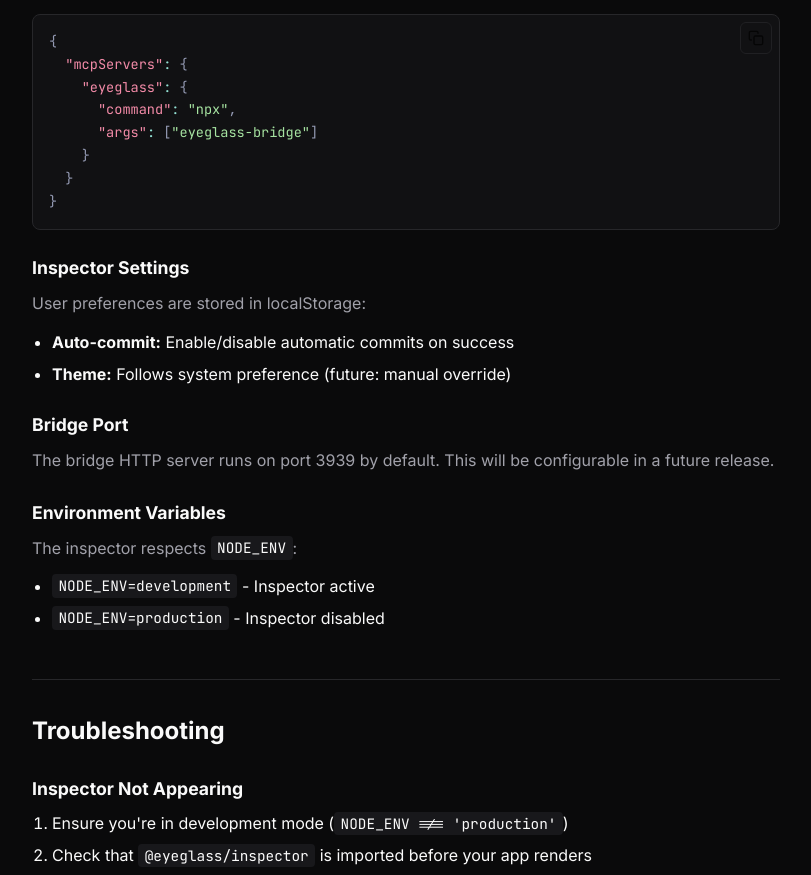
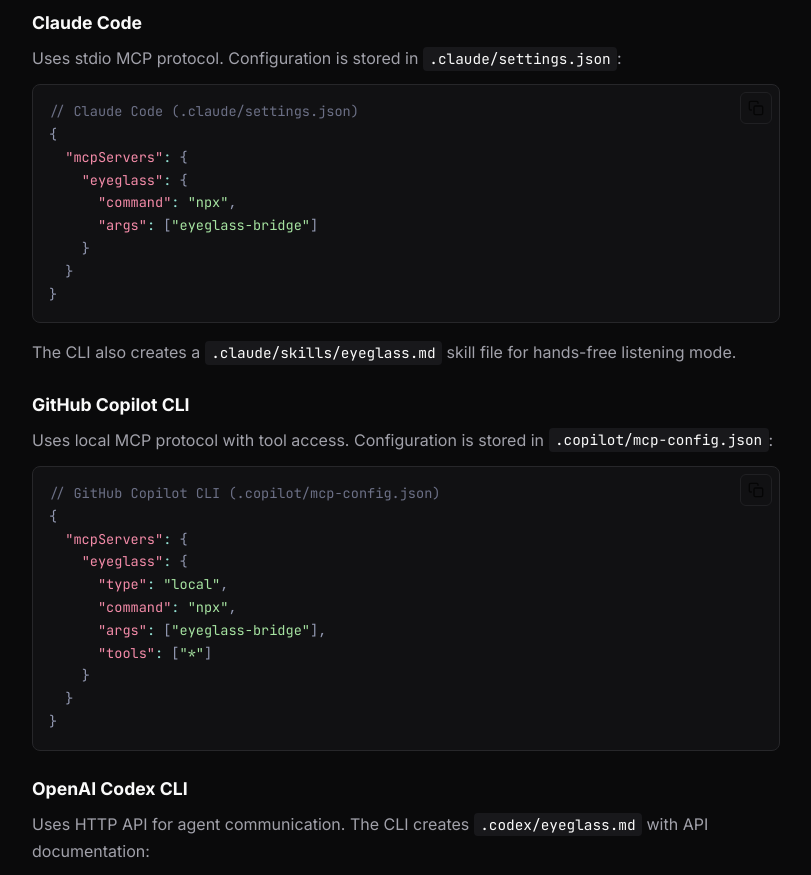
Before and after one commit to donutboyband/eyeglass_site, a React (Vite) app: page /docs/advanced in a window 1280 px wide. Shown: the part 1705-2580 px from the top of the page, without its empty margins (378-1189 px from the left). Built offline with nearby package versions, Linux system fonts and the light colour scheme.

Commit message:
[eyeglass:eyeglass-1770694965404-4hktoov] Multi-agent configs added

```diff
--- a/src/components/docs/pages/Advanced.tsx
+++ b/src/components/docs/pages/Advanced.tsx
@@ -57,7 +57,8 @@
   url: string;
 }`
 
-const mcpConfigCode = `{
+const mcpConfigCode = `// Claude Code (.claude/settings.json)
+{
   "mcpServers": {
     "eyeglass": {
       "command": "npx",
@@ -65,6 +66,36 @@
     }
   }
 }`
+
+const copilotConfigCode = `// GitHub Copilot CLI (.copilot/mcp-config.json)
+{
+  "mcpServers": {
+    "eyeglass": {
+      "type": "local",
+      "command": "npx",
+      "args": ["eyeglass-bridge"],
+      "tools": ["*"]
+    }
+  }
+}`
+
+const codexConfigCode = `// Codex CLI uses HTTP endpoints
+// Base URL: http://localhost:3300/api
+
+// 1. Poll for requests:
+//    GET /request - returns { element, userNote } or null
+//
+// 2. Send status updates:
+//    POST /status { status: "idle" | "pending" | "fixing" | "success" | "failed", message?: string }
+//
+// 3. Log thoughts/actions:
+//    POST /thought { content: string }
+//    POST /action { action: "reading" | "writing" | "searching" | "thinking", target: string, complete?: boolean }
+//
+// 4. Ask user questions:
+//    POST /question { question: string, options: string[] }
+//
+// See .codex/eyeglass.md for implementation details`
 
 export function Advanced() {
   return (
@@ -77,20 +108,30 @@
 
       <section className="docs-section" id="configuration">
         <h2>Configuration</h2>
+        <p>Eyeglass supports multiple AI coding agents. The CLI automatically configures the appropriate settings for your chosen agent(s).</p>
 
-        <h3>MCP Server Config</h3>
-        <p>The bridge is configured in <code>.claude/settings.json</code>:</p>
+        <h3>Claude Code</h3>
+        <p>Uses stdio MCP protocol. Configuration is stored in <code>.claude/settings.json</code>:</p>
         <CodeBlock code={mcpConfigCode} language="json" />
+        <p>The CLI also creates a <code>.claude/skills/eyeglass.md</code> skill file for hands-free listening mode.</p>
+
+        <h3>GitHub Copilot CLI</h3>
+        <p>Uses local MCP protocol with tool access. Configuration is stored in <code>.copilot/mcp-config.json</code>:</p>
+        <CodeBlock code={copilotConfigCode} language="json" />
+
+        <h3>OpenAI Codex CLI</h3>
+        <p>Uses HTTP API for agent communication. The CLI creates <code>.codex/eyeglass.md</code> with API documentation:</p>
+        <CodeBlock code={codexConfigCode} language="javascript" />
+
+        <h3>Bridge Port</h3>
+        <p>The bridge HTTP server runs on port 3300 by default. This is used by Codex CLI and for keepalive messages.</p>
 
         <h3>Inspector Settings</h3>
         <p>User preferences are stored in localStorage:</p>
         <ul>
           <li><strong>Auto-commit:</strong> Enable/disable automatic commits on success</li>
-          <li><strong>Theme:</strong> Follows system preference (future: manual override)</li>
+          <li><strong>Theme:</strong> Light, dark, or auto (follows system preference)</li>
         </ul>
-
-        <h3>Bridge Port</h3>
-        <p>The bridge HTTP server runs on port 3939 by default. This will be configurable in a future release.</p>
 
         <h3>Environment Variables</h3>
         <p>The inspector respects <code>NODE_ENV</code>:</p>
```
Also changed, not shown: 1 other file (tests, documents, lock files or other folders).
